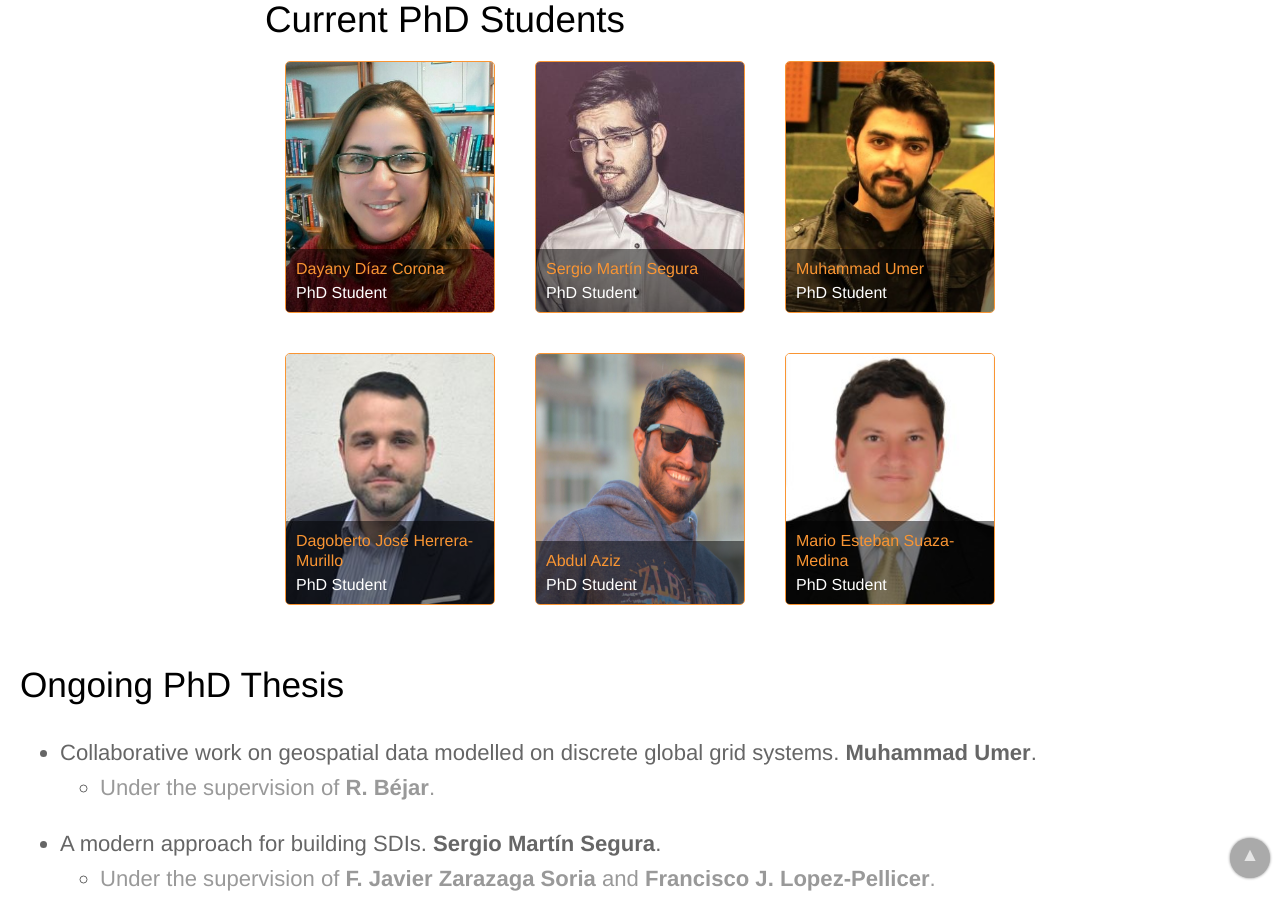
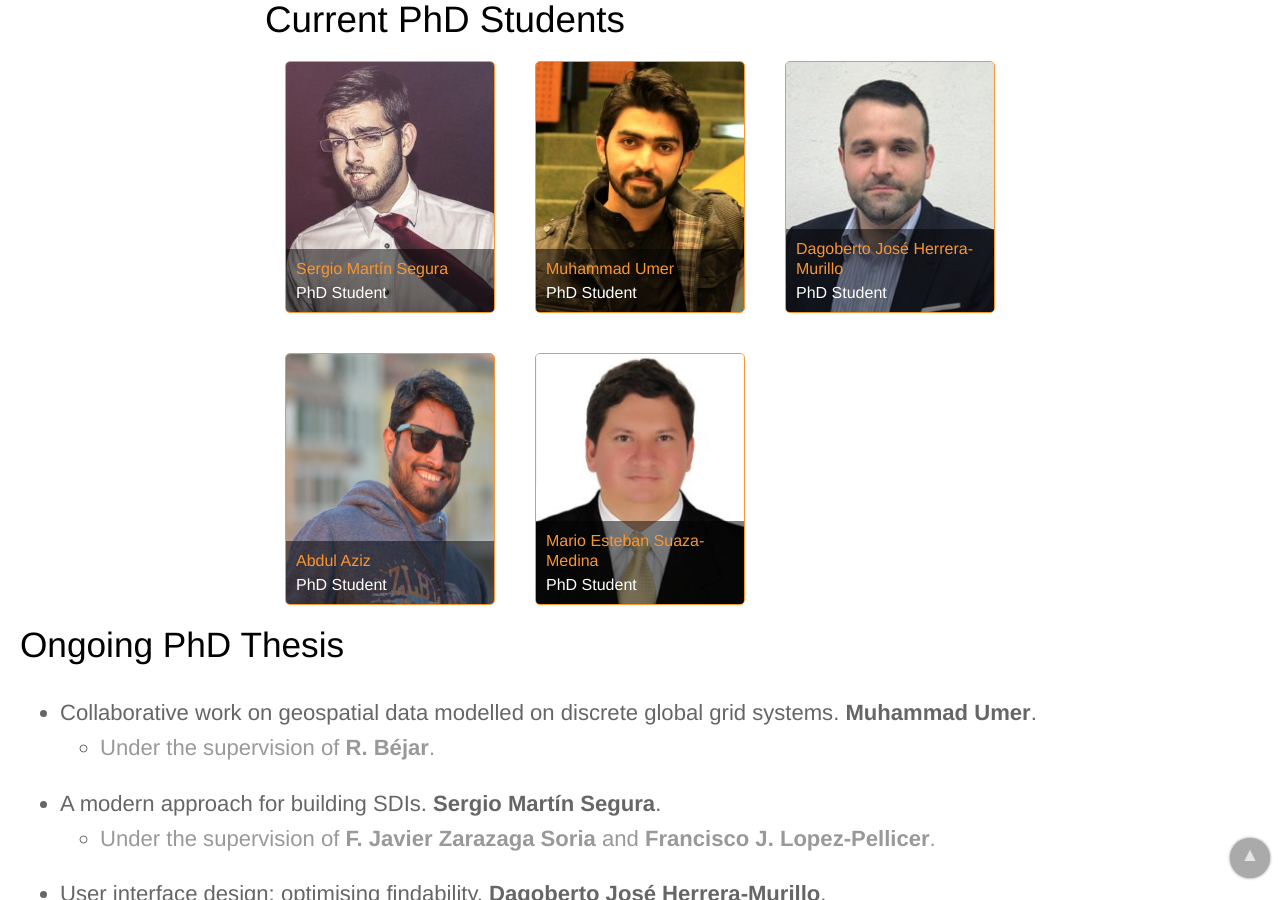
Before and after one commit to IAAA-Lab/IAAA-Lab.github.io, a Jekyll site: the page built from dissertations.md, in a window 1280 px wide and 900 px high, scrolled down 434 px. Built offline with Jekyll 4.4.1, drawn with Linux system fonts in a browser that asks for light colours.

Commit message:
Quito a Dayany

```diff
--- a/_layouts/phd_dissertations.html
+++ b/_layouts/phd_dissertations.html
@@ -6,7 +6,6 @@
 	<h1>Current PhD Students</h1>
             <div>
 		<ul class="image-grid">
-		<li>{% include phd-student.html member='dayany' %}</li>
 		<li>{% include phd-student.html member='segura' %}</li>
 		<li>{% include phd-student.html member='umer' %}</li>
 		<li>{% include phd-student.html member='dherrera' %}</li>
```
